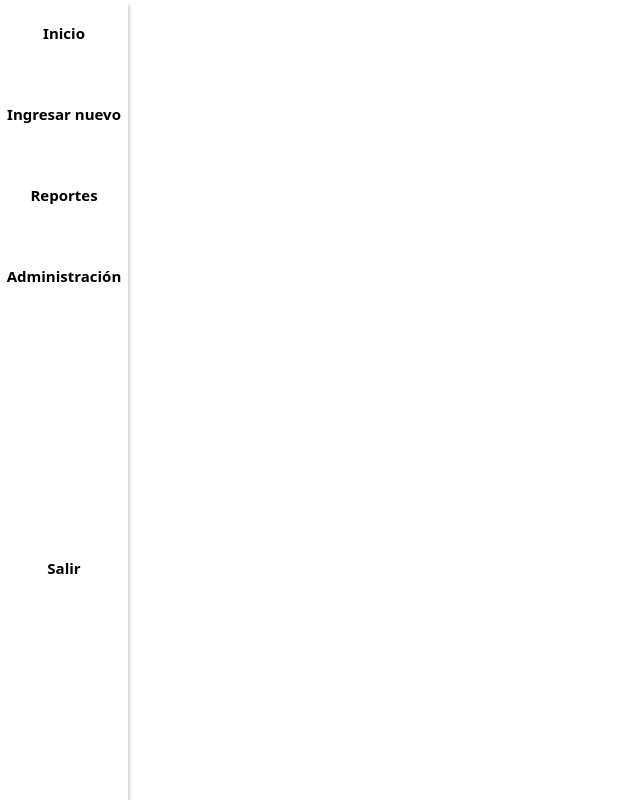
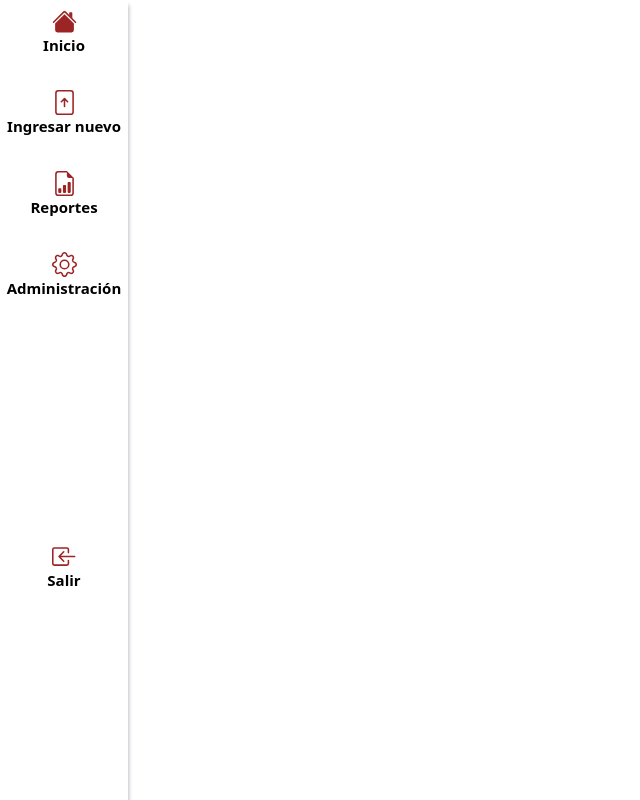
Before and after one commit to AAGS589/front_hbcl, a React (Create React App) app: page /menu in a window 1280 px wide. Shown: the whole page, without its empty margins (0-640 px from the left). Built offline with nearby package versions, Linux system fonts and the light colour scheme.

Commit message:
Se cargaron iconos, fuentes y colores al slide-bar

```diff
--- a/package.json
+++ b/package.json
@@ -10,6 +10,7 @@
     "@testing-library/user-event": "^13.5.0",
     "babel-loader": "^8.2.5",
     "bootstrap": "^5.1.3",
+    "bootstrap-icons": "^1.8.3",
     "css-loader": "^6.7.1",
     "file-loader": "^6.2.0",
     "html-loader": "^3.1.2",
--- a/src/assets/estilos-menu.css
+++ b/src/assets/estilos-menu.css
@@ -15,6 +15,11 @@
     box-shadow: 1px 5px 4px #bcc0c3;
     width: 10%;
     height: 100vh;
+}
+
+.icon-menu{
+    color: #9C2424;
+
 }
 .log-out {
     transform: translateY(211px);
--- a/src/components/menu.js
+++ b/src/components/menu.js
@@ -6,19 +6,64 @@ class Menu extends React.Component{
             <div className={'principal'}>
                 <div className={'slide-bar'}>
                     <div id={'menu'}>
+                        <div className={'icon-menu'}>
+                            <svg xmlns="http://www.w3.org/2000/svg" width="25" height="25" fill="currentColor"
+                                 className="bi bi-house-fill" viewBox="0 0 16 16">
+                                <path fill-rule="evenodd"
+                                      d="m8 3.293 6 6V13.5a1.5 1.5 0 0 1-1.5 1.5h-9A1.5 1.5 0 0 1 2 13.5V9.293l6-6zm5-.793V6l-2-2V2.5a.5.5 0 0 1 .5-.5h1a.5.5 0 0 1 .5.5z"/>
+                                <path fill-rule="evenodd"
+                                      d="M7.293 1.5a1 1 0 0 1 1.414 0l6.647 6.646a.5.5 0 0 1-.708.708L8 2.207 1.354 8.854a.5.5 0 1 1-.708-.708L7.293 1.5z"/>
+                            </svg>
+                        </div>
                         <p>Inicio</p>
+
                     </div>
                     <div id={'menu'}>
+                        <div className={'icon-menu'}>
+                            <svg xmlns="http://www.w3.org/2000/svg" width="25" height="25" fill="currentColor"
+                                 className="bi bi-file-arrow-up" viewBox="0 0 16 16">
+                                <path
+                                    d="M8 11a.5.5 0 0 0 .5-.5V6.707l1.146 1.147a.5.5 0 0 0 .708-.708l-2-2a.5.5 0 0 0-.708 0l-2 2a.5.5 0 1 0 .708.708L7.5 6.707V10.5a.5.5 0 0 0 .5.5z"/>
+                                <path
+                                    d="M4 0a2 2 0 0 0-2 2v12a2 2 0 0 0 2 2h8a2 2 0 0 0 2-2V2a2 2 0 0 0-2-2H4zm0 1h8a1 1 0 0 1 1 1v12a1 1 0 0 1-1 1H4a1 1 0 0 1-1-1V2a1 1 0 0 1 1-1z"/>
+                            </svg>
+                        </div>
                         <p>Ingresar nuevo</p>
                     </div>
                     <div id={'menu'}>
+                        <div className={'icon-menu'}>
+                            <svg xmlns="http://www.w3.org/2000/svg" width="25" height="25" fill="currentColor"
+                                 className="bi bi-file-earmark-bar-graph" viewBox="0 0 16 16">
+                                <path
+                                    d="M10 13.5a.5.5 0 0 0 .5.5h1a.5.5 0 0 0 .5-.5v-6a.5.5 0 0 0-.5-.5h-1a.5.5 0 0 0-.5.5v6zm-2.5.5a.5.5 0 0 1-.5-.5v-4a.5.5 0 0 1 .5-.5h1a.5.5 0 0 1 .5.5v4a.5.5 0 0 1-.5.5h-1zm-3 0a.5.5 0 0 1-.5-.5v-2a.5.5 0 0 1 .5-.5h1a.5.5 0 0 1 .5.5v2a.5.5 0 0 1-.5.5h-1z"/>
+                                <path
+                                    d="M14 14V4.5L9.5 0H4a2 2 0 0 0-2 2v12a2 2 0 0 0 2 2h8a2 2 0 0 0 2-2zM9.5 3A1.5 1.5 0 0 0 11 4.5h2V14a1 1 0 0 1-1 1H4a1 1 0 0 1-1-1V2a1 1 0 0 1 1-1h5.5v2z"/>
+                            </svg>
+                        </div>
                         <p>Reportes</p>
                     </div>
                     <div id={'menu'}>
+                        <div className={'icon-menu'}>
+                            <svg xmlns="http://www.w3.org/2000/svg" width="25" height="25" fill="currentColor"
+                                 className="bi bi-gear" viewBox="0 0 16 16">
+                                <path
+                                    d="M8 4.754a3.246 3.246 0 1 0 0 6.492 3.246 3.246 0 0 0 0-6.492zM5.754 8a2.246 2.246 0 1 1 4.492 0 2.246 2.246 0 0 1-4.492 0z"/>
+                                <path
+                                    d="M9.796 1.343c-.527-1.79-3.065-1.79-3.592 0l-.094.319a.873.873 0 0 1-1.255.52l-.292-.16c-1.64-.892-3.433.902-2.54 2.541l.159.292a.873.873 0 0 1-.52 1.255l-.319.094c-1.79.527-1.79 3.065 0 3.592l.319.094a.873.873 0 0 1 .52 1.255l-.16.292c-.892 1.64.901 3.434 2.541 2.54l.292-.159a.873.873 0 0 1 1.255.52l.094.319c.527 1.79 3.065 1.79 3.592 0l.094-.319a.873.873 0 0 1 1.255-.52l.292.16c1.64.893 3.434-.902 2.54-2.541l-.159-.292a.873.873 0 0 1 .52-1.255l.319-.094c1.79-.527 1.79-3.065 0-3.592l-.319-.094a.873.873 0 0 1-.52-1.255l.16-.292c.893-1.64-.902-3.433-2.541-2.54l-.292.159a.873.873 0 0 1-1.255-.52l-.094-.319zm-2.633.283c.246-.835 1.428-.835 1.674 0l.094.319a1.873 1.873 0 0 0 2.693 1.115l.291-.16c.764-.415 1.6.42 1.184 1.185l-.159.292a1.873 1.873 0 0 0 1.116 2.692l.318.094c.835.246.835 1.428 0 1.674l-.319.094a1.873 1.873 0 0 0-1.115 2.693l.16.291c.415.764-.42 1.6-1.185 1.184l-.291-.159a1.873 1.873 0 0 0-2.693 1.116l-.094.318c-.246.835-1.428.835-1.674 0l-.094-.319a1.873 1.873 0 0 0-2.692-1.115l-.292.16c-.764.415-1.6-.42-1.184-1.185l.159-.291A1.873 1.873 0 0 0 1.945 8.93l-.319-.094c-.835-.246-.835-1.428 0-1.674l.319-.094A1.873 1.873 0 0 0 3.06 4.377l-.16-.292c-.415-.764.42-1.6 1.185-1.184l.292.159a1.873 1.873 0 0 0 2.692-1.115l.094-.319z"/>
+                            </svg>
+                        </div>
                         <p>Administración</p>
                     </div>
                     <div id={'menu'} className={'log-out'}>
-
+                        <div className={'icon-menu'}>
+                            <svg xmlns="http://www.w3.org/2000/svg" width="25" height="25" fill="currentColor"
+                                 className="bi bi-box-arrow-in-left" viewBox="0 0 16 16">
+                                <path fill-rule="evenodd"
+                                      d="M10 3.5a.5.5 0 0 0-.5-.5h-8a.5.5 0 0 0-.5.5v9a.5.5 0 0 0 .5.5h8a.5.5 0 0 0 .5-.5v-2a.5.5 0 0 1 1 0v2A1.5 1.5 0 0 1 9.5 14h-8A1.5 1.5 0 0 1 0 12.5v-9A1.5 1.5 0 0 1 1.5 2h8A1.5 1.5 0 0 1 11 3.5v2a.5.5 0 0 1-1 0v-2z"/>
+                                <path fill-rule="evenodd"
+                                      d="M4.146 8.354a.5.5 0 0 1 0-.708l3-3a.5.5 0 1 1 .708.708L5.707 7.5H14.5a.5.5 0 0 1 0 1H5.707l2.147 2.146a.5.5 0 0 1-.708.708l-3-3z"/>
+                            </svg>
+                        </div>
                         <p>Salir</p>
                     </div>
                 </div>
```
Also changed, not shown: 1 other file (tests, documents, lock files or other folders).
